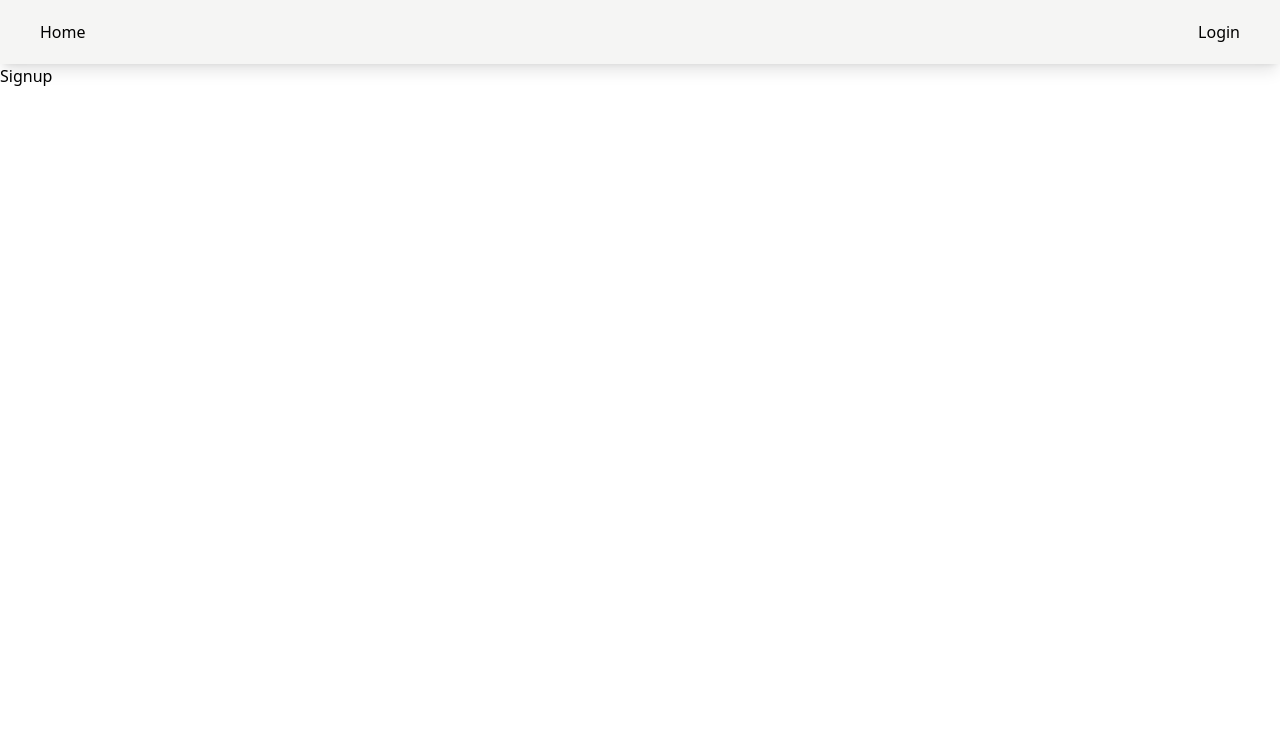
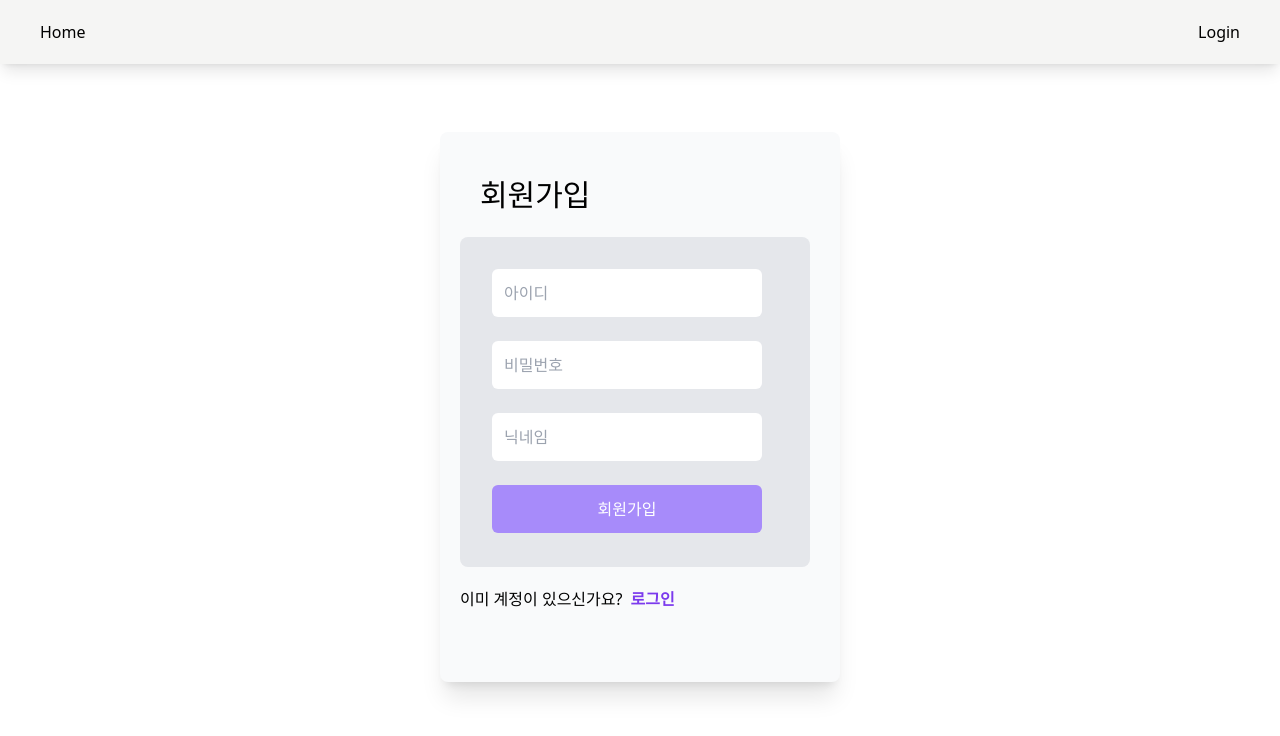
Before and after one commit to JinchaeKim/MBTI-Test_PJ, a React (Vite) app: page /signup in a window 1280 px wide. Shown: the top 736 px of the page. Built offline with nearby package versions, Linux system fonts and the light colour scheme.

Commit message:
Design : 로그인, 회원가입 UI 구성

```diff
--- a/src/pages/Login.jsx
+++ b/src/pages/Login.jsx
@@ -1,7 +1,35 @@
-import React from "react";
+import { Link } from "react-router-dom";
 
 const Login = () => {
-  return <div>Login</div>;
+  return (
+    <div className="flex mt-10 justify-center items-center ">
+      <div className="p-5 m-7 h-[450px] w-[400px] bg-gray-50 rounded-lg shadow-xl">
+        <p className="p-5 font-medium text-[30px]">로그인</p>
+        <div className="p-5 h-[250px] w-[350px] bg-gray-200 rounded-lg ">
+          <input
+            placeholder="아이디"
+            className="p-3 m-3 w-[270px] rounded-md"
+          />
+          <input
+            placeholder="비밀번호"
+            className="p-3 m-3 w-[270px] rounded-md"
+          />
+          <br />
+          <button className="p-3 m-3 w-[270px] text-white bg-violet-400 rounded-md">
+            로그인
+          </button>
+        </div>
+        <div className="flex pt-5">
+          <p>계정이 없으신가요?</p>
+          <Link to={"/signup"}>
+            <p className="px-2 font-bold text-violet-600 hover:text-black">
+              회원가입
+            </p>
+          </Link>
+        </div>
+      </div>
+    </div>
+  );
 };
 
 export default Login;
--- a/src/pages/Signup.jsx
+++ b/src/pages/Signup.jsx
@@ -1,7 +1,39 @@
-import React from "react";
+import { Link } from "react-router-dom";
 
 const Signup = () => {
-  return <div>Signup</div>;
+  return (
+    <div className="flex mt-10 justify-center items-center ">
+      <div className="p-5 m-7 h-[550px] w-[400px] bg-gray-50 rounded-lg shadow-xl">
+        <p className="p-5 font-medium text-[30px]">회원가입</p>
+        <div className="p-5 h-[330px] w-[350px] bg-gray-200 rounded-lg ">
+          <input
+            placeholder="아이디"
+            className="p-3 m-3 w-[270px] rounded-md"
+          />
+          <input
+            placeholder="비밀번호"
+            className="p-3 m-3 w-[270px] rounded-md"
+          />
+          <input
+            placeholder="닉네임"
+            className="p-3 m-3 w-[270px] rounded-md"
+          />
+          <br />
+          <button className="p-3 m-3 w-[270px] text-white bg-violet-400 rounded-md">
+            회원가입
+          </button>
+        </div>
+        <div className="flex pt-5">
+          <p>이미 계정이 있으신가요?</p>
+          <Link to={"/login"}>
+            <p className="px-2 font-bold text-violet-600 hover:text-black">
+              로그인
+            </p>
+          </Link>
+        </div>
+      </div>
+    </div>
+  );
 };
 
 export default Signup;
```
